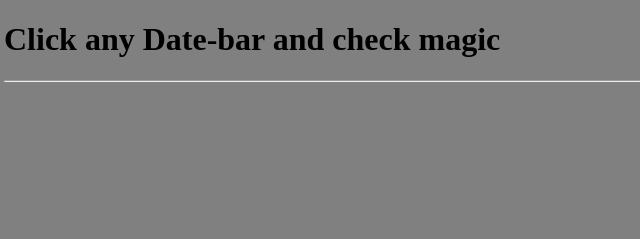
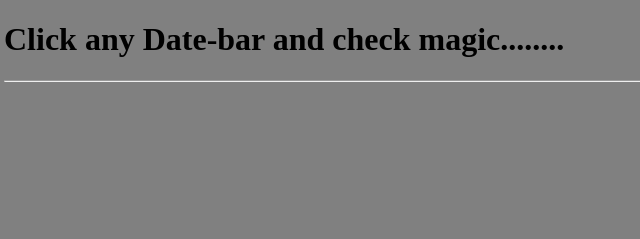
Before and after one commit to Wardun-00/calendar-with-useing-grid, a plain HTML site: page index.html in a window 1280 px wide. Shown: the top 239 px of the page, 4-644 px from the left. Drawn offline with Linux system fonts and the light colour scheme.

Commit message:
added second commit

```diff
--- a/index.html
+++ b/index.html
@@ -9,7 +9,7 @@
 </head>
 <body>
     <div class="hed">
-        <h1>Click any Date-bar and check magic </h1>
+        <h1>Click any Date-bar and check magic........ </h1>
         <hr>
     </div>
     <div class="calendar-container">
--- a/style/style.css
+++ b/style/style.css
@@ -1,6 +1,8 @@
 /* Body part Start */
 body{
 
+    max-width:1920px;
+    height: 650px;
     background-color: gray;
 }
 /* Body part End */
```
